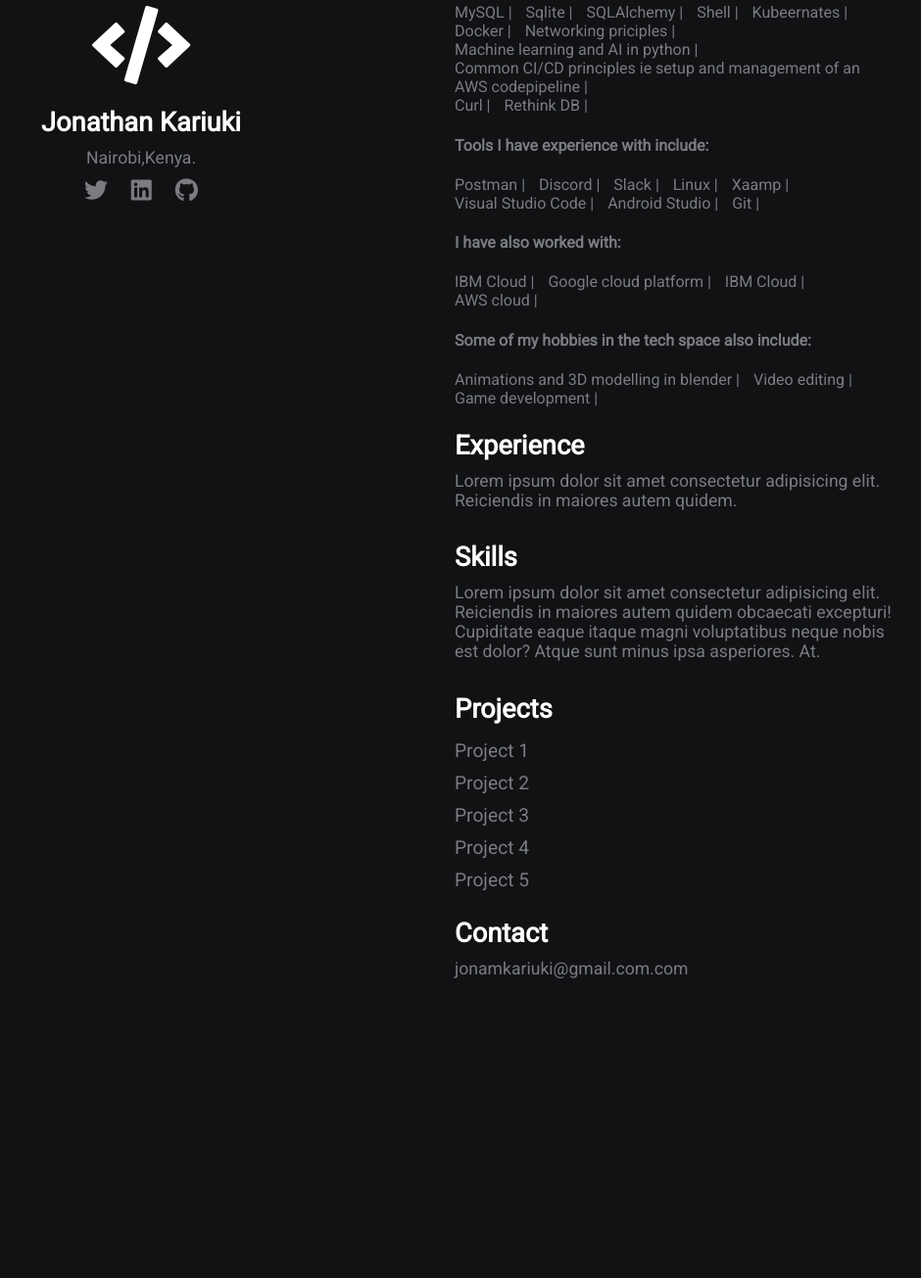
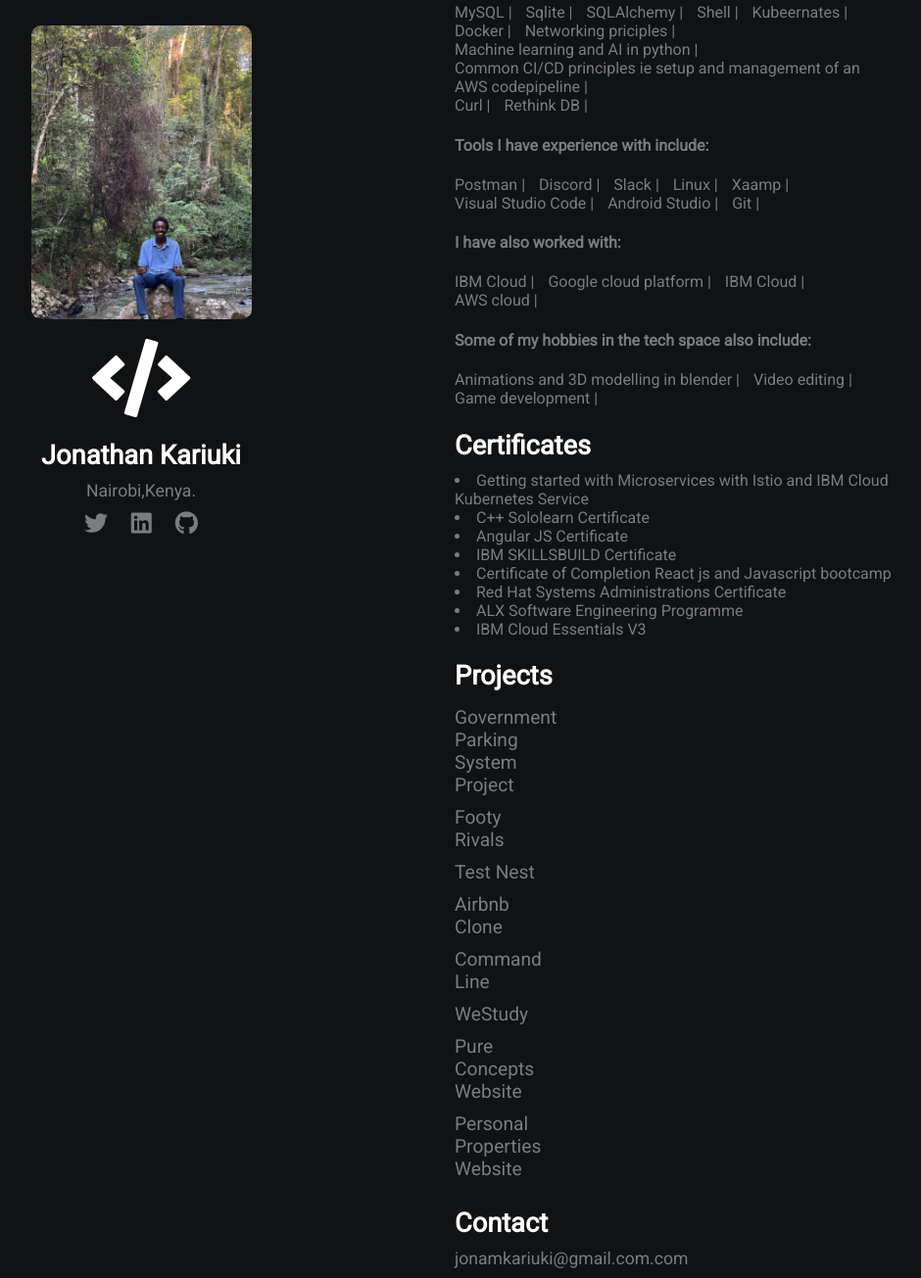
Before and after one commit to JonathanSecondGithub/MyPortfolio, a plain HTML site: page index.html in a window 1280 px wide. Shown: the part 314-1619 px from the top of the page at 98% size, without its empty margins (176-1116 px from the left). Before the commit the page ends 1323 px from the top, so only its background shows below. Drawn offline with Linux system fonts and the light colour scheme.

Commit message:
completed the bare bones

```diff
--- a/index.html
+++ b/index.html
@@ -11,11 +11,14 @@
       crossorigin="anonymous"
     />
     <link rel="stylesheet" href="style.css" />
-    <title>Jonathan Portfolio</title>
+    <title>Jonathan's Portfolio</title>
   </head>
   <body>
     <div class="grid-2">
       <div class="section-1">
+        <div class="image-container">
+          <img src="image.jpeg" alt="My Picture" />
+        </div>
         <i class="fas fa-code fa-5x white"></i>
         <h2>Jonathan Kariuki</h2>
         <p>Nairobi,Kenya.</p>
@@ -83,25 +86,40 @@
           <li>Video editing |</li>
           <li>Game development |</li>
         </ul>
-        <h2>Experience</h2>
+        <!-- <h2>Experience</h2>
         <p>
           Lorem ipsum dolor sit amet consectetur adipisicing elit. Reiciendis in
           maiores autem quidem.
-        </p>
+        </p> -->
 
-        <h2>Skills</h2>
-        <p>
-          Lorem ipsum dolor sit amet consectetur adipisicing elit. Reiciendis in
-          maiores autem quidem obcaecati excepturi! Cupiditate eaque itaque
-          magni voluptatibus neque nobis est dolor? Atque sunt minus ipsa
-          asperiores. At.
-        </p>
+        <h2>Certificates</h2>
+        <li>
+          Getting started with Microservices with Istio and IBM Cloud Kubernetes
+          Service
+        </li>
+        <li>C++ Sololearn Certificate</li>
+        <li>Angular JS Certificate</li>
+        <li>IBM SKILLSBUILD Certificate</li>
+        <li>Certificate of Completion React js and Javascript bootcamp</li>
+        <li>Red Hat Systems Administrations Certificate</li>
+        <li>ALX Software Engineering Programme</li>
+        <li>IBM Cloud Essentials V3</li>
+
         <h2>Projects</h2>
-        <a href="#">Project 1</a>
-        <a href="#">Project 2</a>
-        <a href="#">Project 3</a>
-        <a href="#">Project 4</a>
-        <a href="#">Project 5</a>
+        <a href="https://github.com/JonathanSecondGithub/ParkNow"
+          >Government Parking System Project</a
+        >
+        <a href="#">Footy Rivals</a>
+        <a href="https://github.com/JonathanSecondGithub/TestNest">Test Nest</a>
+        <a href="https://github.com/JonathanSecondGithub/AirBnB_clone_v4"
+          >Airbnb Clone</a
+        >
+        <a href="#">Command Line</a>
+        <a href="https://propertywebsite2.vercel.app/">WeStudy</a>
+        <a href="https://pureconcepts.vercel.app/">Pure Concepts Website</a>
+        <a href="https://propertywebsite2.vercel.app/"
+          >Personal Properties Website</a
+        >
         <h2>Contact</h2>
         <p>jonamkariuki@gmail.com.com</p>
       </div>
--- a/style.css
+++ b/style.css
@@ -97,6 +97,33 @@ a{
     margin-right: 10px; /* Add some spacing between items (adjust as needed) */
 }
 
+.image-container {
+    width: 300px;
+    height: 300px;
+    display: block;
+    margin: auto;
+    justify-content: center;
+    align-items: center;
+    padding: 20px;
+    /* overflow: hidden;
+    border: 1px solid #ccc;
+    display:block;
+    justify-content: center;
+    align-items: center;  */
+}
+
+.image-container img {
+    max-width: 100%;
+    max-height: 100%;
+    justify-content: center;
+    align-items: center;
+    border-radius: 10px;
+    display: block;
+    margin: auto;
+    /* display: block;
+    margin: auto;  */
+
+}
 /* media queres */
 @media(max-width:780px){
     .grid-2{
```
Also changed, not shown: image.jpeg (added).
